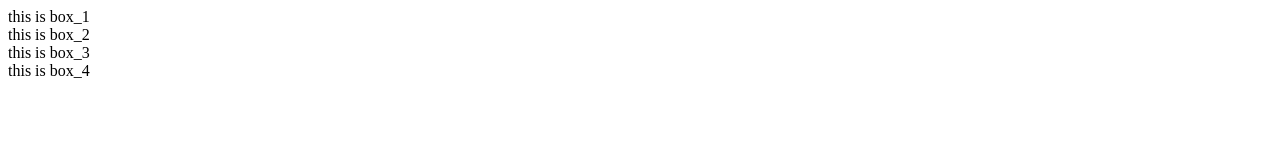
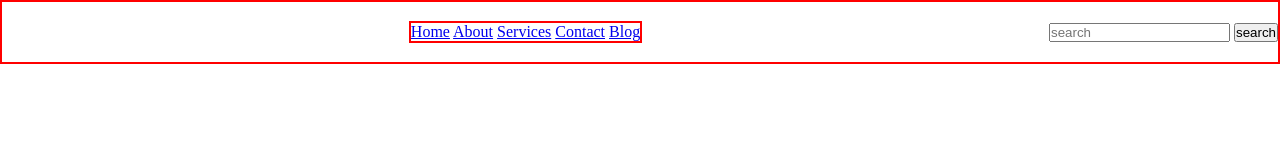
Before and after one commit to raeeskhan58/javaScript-code, a plain HTML site: page index.html in a window 1280 px wide. Drawn offline with Linux system fonts and the light colour scheme.

Commit message:
updated js html and css file

```diff
--- a/css/style.css
+++ b/css/style.css
@@ -0,0 +1,15 @@
+*{
+    padding: 0;
+    margin: 0;
+    box-sizing: border-box;
+}
+
+.header{
+    width: 100%;
+    height: 64px;
+    border: 2px solid red;
+
+}
+nav {
+   border: 2px solid red;
+}
--- a/css/utills.css
+++ b/css/utills.css
@@ -0,0 +1,9 @@
+.flex{
+    display: flex;
+}
+.item-center{
+    align-items: center;
+}
+.justify-between{
+    justify-content: space-between;
+}
--- a/index.html
+++ b/index.html
@@ -9,14 +9,25 @@
     <title>this is complete javascript</title>
 </head>
 <body>
-    <div class="container">
-    <!-- div.box#box_${this is box_$}*4 -->
-    <div class="box" id="box_1">this is box_1</div>
-    <div class="box" id="box_2">this is box_2</div>
-    <div class="box" id="box_3">this is box_3</div>
-    <div class="box" id="box_4">this is box_4</div>
-    </div>
+    <header class="header flex justify-between item-center" id="header ">
+          <div class="logo">
+
+          </div>
+          <nav>
+            <ul>
+                <a href="#">Home</a>
+                <a href="#">About</a>
+                <a href="#">Services</a>
+                <a href="#">Contact</a>
+                <a href="#">Blog</a>
+            </ul>
+          </nav>
+          <div>
+            <input type="text" placeholder="search">
+            <input type="button" value="search">
+          </div>
+    </header>
 </body>
-<!-- <script src="/index.js"></script> -->
-<script src="/rough.js"></script>
+<script src="/index.js"></script>
+<!-- <script src="/rough.js"></script> -->
 </html>
--- /dev/null
+++ b/index.js
@@ -0,0 +1,58 @@
+// let name ="raees";
+// let age=23;
+// let myGreet=function(name,age){
+//     if(age===23){
+//         console.log(name,age)
+//     }
+// }
+// let val=myGreet(name,age);
+// console.log(val);
+
+// let myObj={
+//     name:"raees",
+//     age:23,
+//     game:function(){
+//         return "gta"
+//     }
+// }
+// console.log(myObj.game());
+
+
+// // scopes in js
+
+// var i=0;
+// console.log(i);
+// if(i==0){
+//     let i=23;
+//     console.log(i);
+// }
+
+// let name1=function(name,age){
+//        console.log(`my name is ${name} and my age is ${age}`);
+// }
+// name1("raees",23);
+// let val1=name1;
+// console.log(val1);
+
+
+// let a =window;
+// window.prompt("hellow raees");
+// console.log(a);
+
+
+
+
+
+let str='javaScript';
+let links=document.links;
+console.log(links);
+let href;
+Array.from(links).forEach(function(element){
+  href=element.href;
+  if(href.includes(str)){
+    console.log(links);
+  }
+  else{
+    console.log("javascript links not found");
+  }
+});
```
